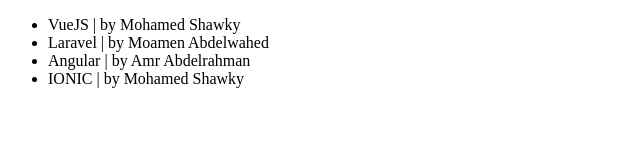
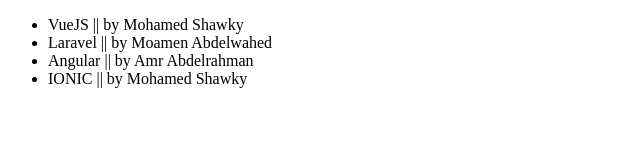
Before and after one commit to msashawky/VueJs-Begining, a plain HTML site: page loops.html in a window 1280 px wide. Shown: the full height of the page, 0-640 px from the left. Drawn offline with nearby package versions, Linux system fonts and the light colour scheme.

Commit message:
Modified

```diff
--- a/loops.html
+++ b/loops.html
@@ -10,7 +10,7 @@
 <body>
     <div id="app">
         <ul>
-            <li v-for="course in courses">{{course.title}} | by {{course.instructor}}</li>
+            <li v-for="course in courses">{{course.title}} || by {{course.instructor}}</li>
         </ul>
     </div>
 
```
